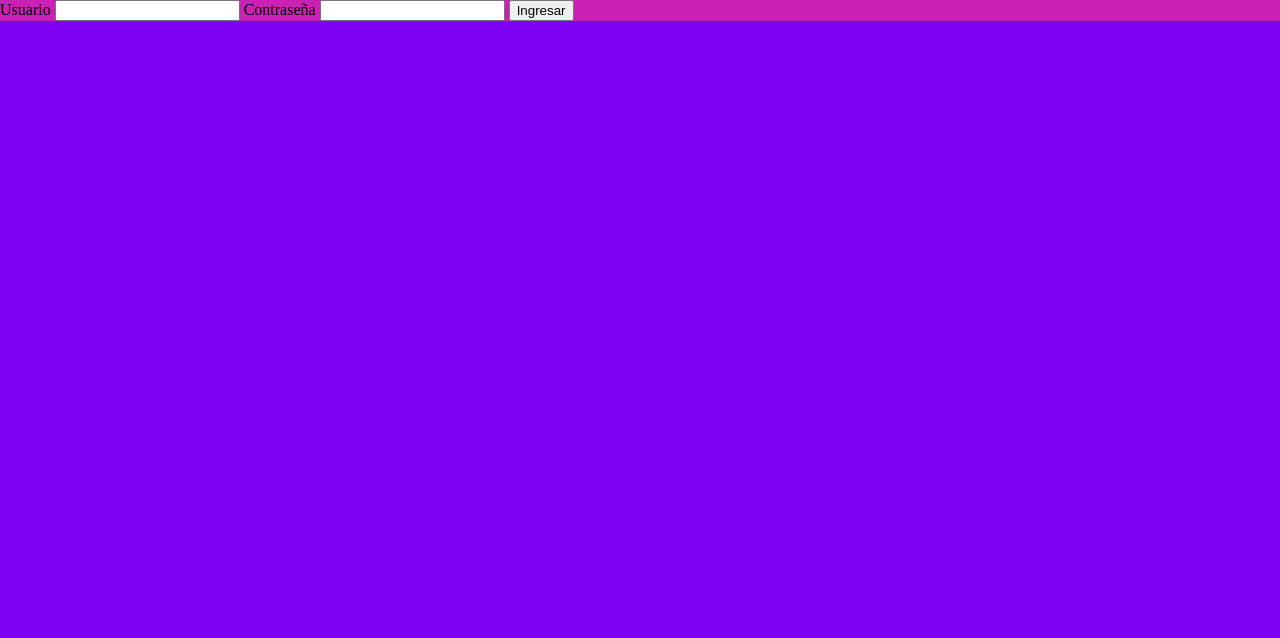
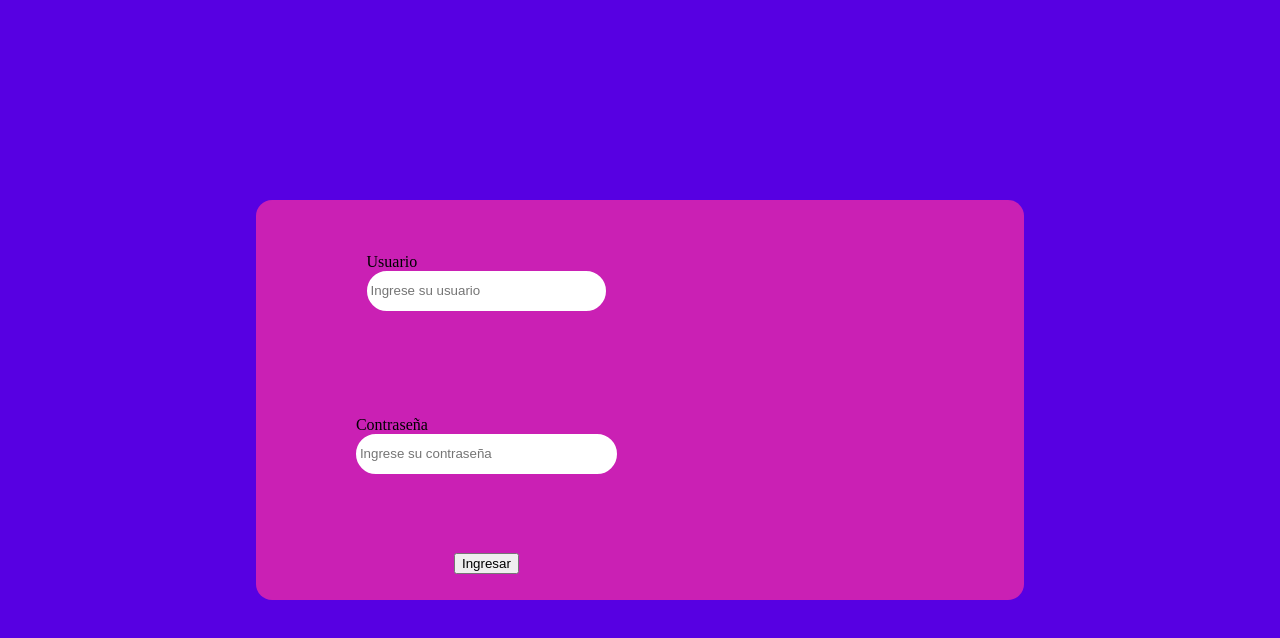
Before and after one commit to franconunez-git/login-seba, a plain HTML site: page index.html in a window 1280 px wide. Drawn offline with Linux system fonts and the light colour scheme.

Commit message:
estructura basica hecha, falta terminar con css

```diff
--- a/index.html
+++ b/index.html
@@ -6,14 +6,28 @@
 	<title>Login</title>
 </head>
 <body>
+<div id="all">
 	<div id="container">
-	<form action="">
-			<label for="usuario">Usuario</label>
-			<input type="text" id="usuario">
-			<label for="contraseña">Contraseña</label>
-			<input type="text" id="contraseña">
-			<button>Ingresar</button>
-	</form>
+		<div id="cont-form">
+		<form action="">
+			<div class="cont-input">
+				<p>
+				<label for="user">Usuario</label>
+				<input type="text" id="user" placeholder="Ingrese su usuario">
+				</p>
+			</div>
+			<div class="cont-input">
+				<p>
+				<label for="pass">Contraseña</label>
+				<input type="password" id="pass" placeholder="Ingrese su contraseña">
+				</p>
+			</div>
+				<button>Ingresar</button>
+		</form>
+		</div>
+
+		<div id="cont-img"></div>
 	</div>
+</div>
 </body>
 </html>
--- a/style.css
+++ b/style.css
@@ -3,9 +3,53 @@ body{
 	padding: 0px;
 	height: 100vh;
 	width: 100vw;
-	background-color: rgb(126, 2, 243);
+	background-color: rgb(87, 0, 226);
+}
+
+#all{
+	width: 100%;
+	height: 100%;
+	display: flex;
+	justify-content: center;
+	align-items: center;
 }
 
 #container{
+	width: 60%;
+	height: 50%;
 	background-color: rgb(202, 32, 180);
+	border-radius: 16px;
 }
+
+#cont-form{
+	width: 40%;
+	padding-left: 10%;
+}
+
+form{
+	width: 100%;
+	height: 100%;
+	display: flex;
+	flex-direction: column;
+	justify-content: space-around;
+	align-items: center;
+	flex-wrap: wrap;
+}
+
+.cont-input{
+	margin: 10px 0px;
+}
+
+#cont-img{
+	padding-right: 10%;
+}
+
+input{
+	border-radius: 20px;
+	border-color: white;
+	color: white;
+	box-shadow: none;
+	border-style: solid;
+	height: 40px;
+	width: 100%;
+}
```
